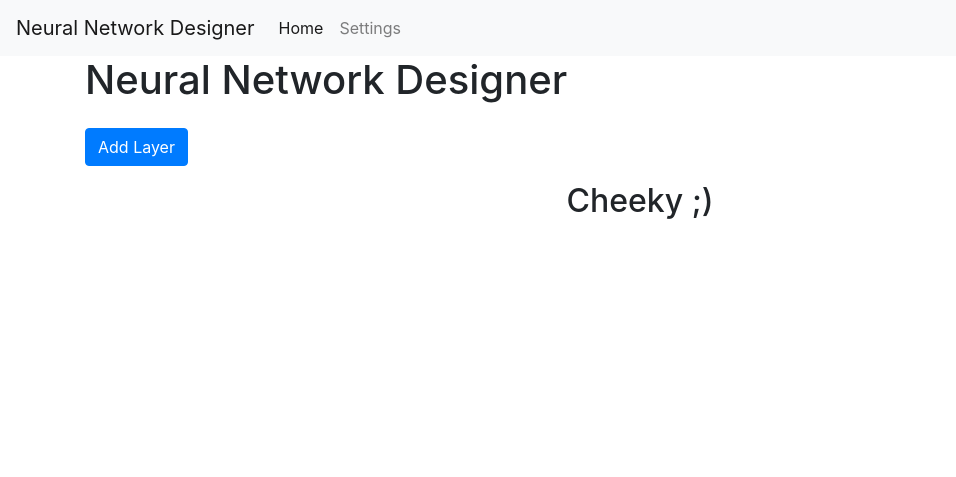
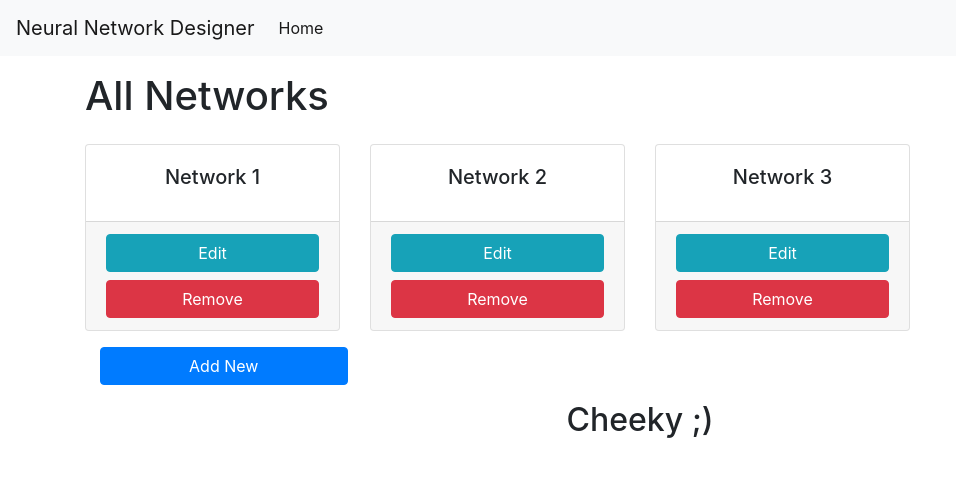
Before and after one commit to Wxlbr/Email-Classifier, a Flask app: page / in a window 1280 px wide. Shown: the top 477 px of the page, without its empty margins (0-956 px from the left). Run offline with Flask 3, Linux system fonts and the light colour scheme; some libraries are stand-ins or nearby versions.

Commit message:
Added Network Home Page

```diff
--- a/app.py
+++ b/app.py
@@ -10,10 +10,10 @@ layers = {}
 def index():
     return render_template('index.html')
 
-@app.route('/settings')
-def settings():
-    # Add your settings logic here
-    return render_template('settings.html')
+@app.route('/networkDesigner')
+def networks():
+    # Add networks logic here
+    return render_template('networkDesigner.html')
 
 @app.route('/save_layer', methods=['POST'])
 def save_layer():
@@ -60,5 +60,7 @@ def remove_layer():
 
     return jsonify({'code': '400', 'message': 'Layer not found'})
 
+
+
 if __name__ == '__main__':
     app.run(debug=True)
--- /dev/null
+++ b/static/script.js
@@ -0,0 +1,51 @@
+$( document ).ready(() => {
+    $("#Header").append(`
+        <nav class="navbar navbar-expand-lg navbar-light bg-light">
+            <a class="navbar-brand" href="/">Neural Network Designer</a>
+            <button class="navbar-toggler" type="button" data-toggle="collapse" data-target="#navbarNav" aria-controls="navbarNav" aria-expanded="false" aria-label="Toggle navigation">
+                <span class="navbar-toggler-icon"></span>
+            </button>
+            <div class="collapse navbar-collapse" id="navbarNav">
+                <ul class="navbar-nav">
+                    <li class="nav-item active">
+                        <a class="nav-link" href="/">Home <span class="sr-only">(current)</span></a>
+                    </li>
+                    <!-- <li class="nav-item">
+                        <a class="nav-link" href="/network">Networks</a>
+                    </li> -->
+                </ul>
+            </div>
+        </nav>`
+    );
+
+    $("#Footer").append(`
+        <footer style="">
+            <h2>Cheeky ;)</h2>
+        </footer>`
+    );
+
+
+    $("#Footer").css("width", "100%");
+    $("#Footer").css("text-align", "center");
+    $("#Footer").css("justify-content", "center");
+    $("#Footer").css("display", "flex");
+    $("#Footer").css("padding", "1rem");
+    $("#Footer").css("bottom", "0");
+});
+
+$("body").resizer(() => {
+    if ($("body").height() < $(window).height()){
+        $("#Footer").css("position", "absolute");
+    }
+    else {
+        $("#Footer").css("position", "relative");
+    }
+})
+$(window).on('resize', () => {
+    if ($("body").height() < $(window).height()){
+        $("#Footer").css("position", "absolute");
+    }
+    else {
+        $("#Footer").css("position", "relative");
+    }
+})
--- a/templates/index.html
+++ b/templates/index.html
@@ -7,182 +7,125 @@
     <meta name="viewport" content="width=device-width, initial-scale=1.0">
     <title>Neural Network Designer</title>
     <link rel="stylesheet" href="https://maxcdn.bootstrapcdn.com/bootstrap/4.0.0/css/bootstrap.min.css">
+
+    <!-- Add jQuery -->
+    <script src="https://code.jquery.com/jquery-3.6.4.slim.min.js"></script>
+
+    <!-- Add Popper.js -->
+    <script src="https://cdnjs.cloudflare.com/ajax/libs/popper.js/1.14.7/umd/popper.min.js"></script>
+
+    <!-- Add Bootstrap JS -->
+    <script src="https://stackpath.bootstrapcdn.com/bootstrap/4.3.1/js/bootstrap.min.js"></script>
 </head>
 
 <body>
 
-    <nav class="navbar navbar-expand-lg navbar-light bg-light">
-        <a class="navbar-brand" href="/">Neural Network Designer</a>
-        <button class="navbar-toggler" type="button" data-toggle="collapse" data-target="#navbarNav" aria-controls="navbarNav" aria-expanded="false" aria-label="Toggle navigation">
-            <span class="navbar-toggler-icon"></span>
-        </button>
-        <div class="collapse navbar-collapse" id="navbarNav">
-            <ul class="navbar-nav">
-                <li class="nav-item active">
-                    <a class="nav-link" href="/">Home <span class="sr-only">(current)</span></a>
-                </li>
-                <li class="nav-item">
-                    <a class="nav-link" href="/settings">Settings</a>
-                </li>
-            </ul>
-        </div>
-    </nav>
+    <div id="Header"></div>
 
-    <div class="container">
-        <h1>Neural Network Designer</h1>
+    <div class="container mt-3">
+        <h1>All Networks</h1>
 
-        <div class="row">
-            <div class="col-md-8">
-                <!-- Neural Network Layout -->
-                <div id="neuralNetworkLayout">
-                    <!-- Layers will be dynamically added here -->
+        <!-- Networks Container -->
+        <div id="networksContainer" class="row">
+            <!-- Dynamic network blocks will be added here -->
         </div>
 
-                <!-- Add Layer Button -->
-                <button class="btn btn-primary mt-3" onclick="addLayer()">Add Layer</button>
-            </div>
-
-            <div class="col-md-4">
-                <!-- Side Panel for Layer Options -->
-                <div id="sidePanel" style="display: none;">
-                    <!-- Layer Options will be dynamically added here -->
+        <!-- Add New Network Block Button -->
+        <div class="col-md-3 mt-3">
+            <button class="btn btn-primary btn-block" onclick="addNewNetwork()">Add New</button>
         </div>
     </div>
 
-            <footer style="position: relative; text-align: center; padding: 1rem; left: 50%; transform: translate(-50%, 0)">
-                <h2>Cheeky ;)</h2>
-            </footer>
-        </div>
-    </div>
+    <div id="Footer"></div>
 
     <script>
-        // Counter for unique layer IDs
-        let layerCounter = 1;
+        // Counter for unique network IDs
+        let networkCounter = 1;
 
-        // Function to add a new layer
-        function addLayer() {
-            const neuralNetworkLayout = document.getElementById('neuralNetworkLayout');
-            const newLayer = document.createElement('div');
-            newLayer.innerHTML = `<div class="card mt-3">
-                                <div class="card-body">
-                                    <h5 class="card-title">Layer ${layerCounter}</h5>
-                                    <p class="card-text">Layer Options...</p>
-                                    <button class="btn btn-info" onclick="openSidePanel(${layerCounter})">Edit</button>
-                                    <button class="btn btn-danger" onclick="removeLayer(${layerCounter})">Remove</button>
+        // Function to dynamically add network blocks
+        function addNetworkBlock(networkId) {
+            const networksContainer = document.getElementById('networksContainer');
+
+            const newNetworkBlock = document.createElement('div');
+            newNetworkBlock.className = 'col-md-3 mt-3';
+            newNetworkBlock.id = `networkBlock${networkId}`;
+
+            newNetworkBlock.innerHTML = `<div class="card h-100 rounded">
+                                            <div class="card-body text-center">
+                                                <h5 class="card-title">Network ${networkId}</h5>
+                                            </div>
+                                            <div class="card-footer">
+                                                <button class="btn btn-info btn-block" onclick="editNetwork(${networkId})">Edit</button>
+                                                <button class="btn btn-danger btn-block" onclick="removeNetwork(${networkId})">Remove</button>
                                             </div>
                                         </div>`;
-            neuralNetworkLayout.appendChild(newLayer);
-            layerCounter++;
+
+            networksContainer.insertBefore(newNetworkBlock, networksContainer.lastChild);
         }
 
-        // Function to remove a layer
-        function removeLayer(layerId) {
-            const neuralNetworkLayout = document.getElementById('neuralNetworkLayout');
-            const layers = neuralNetworkLayout.querySelectorAll(':scope > div');
+        // Function to add a new network
+        function addNewNetwork() {
+            const newNetworkId = ++networkCounter;
+            addNetworkBlock(newNetworkId);
+        }
 
-            // Check if layerId is valid
-            if (layerId < 1 || layerId > layers.length) {
-                console.error('Invalid layerId:', layerId);
+        // Function to edit a network
+        function editNetwork(networkId) {
+            // Redirect to the page for editing the network
+            window.location.href = '/networkDesigner';
+
+            // Change the validity indicator
+            // TODO: Get the validity of the network from the saved network
+
+            const networkBlock = document.getElementById(`networkBlock${networkId}`);
+            const cardBodyDiv = networkBlock.querySelector('.card-body');
+            if (cardBodyDiv) {
+                // Add the validity indicator
+                // TODO: Change the color of the badge based on the validity of the network
+                cardBodyDiv.querySelector('.card-text').innerHTML = `<span class="badge badge-success">Valid</span>`;
+            }
+
+
             return;
         }
 
-            // Remove the layer
-            const layerToRemove = layers[layerId - 1];
-            neuralNetworkLayout.removeChild(layerToRemove);
+        // Function to remove a network
+        function removeNetwork(networkId) {
+            console.log(`Removing network ${networkId}`);
 
-            layerCounter--;
+            const networksContainer = document.getElementById('networksContainer');
+            const networks = networksContainer.querySelectorAll(':scope > div');
 
-            // Assert that layerCounter is correct
-            if (layerCounter !== layers.length) {
-                console.error('layerCounter is incorrect:', layerCounter, layers.length);
-                return;
+            for (let i = 0; i < networks.length; i++) {
+                const network = networks[i];
+                if (network.id === `networkBlock${networkId}`) {
+                    networksContainer.removeChild(network);
+                    break;
+                }
             }
 
-            // Update layer IDs
-            console.log('Layers Length:', layers.length)
-            for (let i = layerId; i < layers.length; i++) {
-                const cardBodyDiv = layers[i].querySelector('.card-body');
+            // networksContainer.removeChild(networkBlock);
 
-                if (cardBodyDiv) {
-                    cardBodyDiv.querySelector('.card-title').textContent = `Layer ${i}`;
-                    cardBodyDiv.querySelector('.btn-info').setAttribute('onclick', `openSidePanel(${i})`);
-                    cardBodyDiv.querySelector('.btn-danger').setAttribute('onclick', `removeLayer(${i})`);
-                }
-            };
 
-            // TODO: Close side panel if open
-
-            // TODO: Update backend with new layer information
         }
 
+        // Dummy function to simulate loading existing networks
+        function loadExistingNetworks() {
+            // Simulate loading existing networks
+            const existingNetworks = [1, 2, 3];
+            existingNetworks.forEach(networkId => addNetworkBlock(networkId));
 
-        // Function to open the side panel for layer options
-        function openSidePanel(layerId) {
-            const sidePanel = document.getElementById('sidePanel');
-            sidePanel.innerHTML = `<h4>Layer ${layerId} Options</h4>
-                               <form>
-                                    <div class="form-group">
-                                        <label for="inputSize">Input Size:</label>
-                                        <input type="text" class="form-control" id="inputSize" placeholder="Enter input size">
-                                    </div>
-                                    <div class="form-group">
-                                        <label for="outputSize">Output Size:</label>
-                                        <input type="text" class="form-control" id="outputSize" placeholder="Enter output size">
-                                    </div>
-                                    <button type="button" class="btn btn-success" onclick="saveLayerOptions(${layerId})">Save</button>
-                               </form>`;
-            sidePanel.style.display = 'block';
+            // Update counter
+            networkCounter = existingNetworks.length;
         }
 
-        // Function to save layer options
-        function saveLayerOptions(layerId) {
-            const inputSize = document.getElementById('inputSize').value;
-            const outputSize = document.getElementById('outputSize').value;
+        // Load existing networks when the page is loaded
+        window.onload = loadExistingNetworks;
+    </script>
 
-            // Validate inputSize and outputSize if needed
-
-            // Send layer information to the server using AJAX
-            fetch('/save_layer', {
-                    method: 'POST',
-                    headers: {
-                        'Content-Type': 'application/json',
-                    },
-                    body: JSON.stringify({
-                        layerId: layerId,
-                        inputSize: inputSize,
-                        outputSize: outputSize,
-                    }),
-                })
-                .then(response => response.json())
-                .then(data => {
-                    console.log('Response from server:', data);
-
-                    if (data.code !== '200') {
-                        handleServerError(data.code, data.message);
-                    }
-                })
-                .catch(error => console.error('Error:', error));
-
-            // Close the side panel
-            document.getElementById('sidePanel').style.display = 'none';
-
-            // TODO: Change layer description in neural network layout to reflect new layer information
-        }
-
-        // Function to handle server errors
-        function handleServerError(code, message) {
-            const sidePanel = document.getElementById('sidePanel');
-            const sidePanelForm = sidePanel.querySelector('form');
-
-            const errorAlert = document.createElement('div');
-            errorAlert.className = 'alert alert-danger';
-            errorAlert.role = 'alert';
-            errorAlert.innerHTML = `${code}: ${message}`;
-
-            sidePanelForm.appendChild(errorAlert);
-            sidePanel.style.display = 'block';
-        }
-    </script>
+    <script src="https://ajax.googleapis.com/ajax/libs/jquery/3.7.1/jquery.min.js"></script>
+    <script src="{{url_for('static', filename='jquery.resize.js')}}"></script>
+    <script src="{{url_for('static', filename='script.js')}}"></script>
 
 </body>
 
```
Also changed, not shown: templates/networkDesigner.html (added, +251 -0 lines), static/jquery.resize.js (added). Lines whose indentation alone changed are shown as unchanged.
